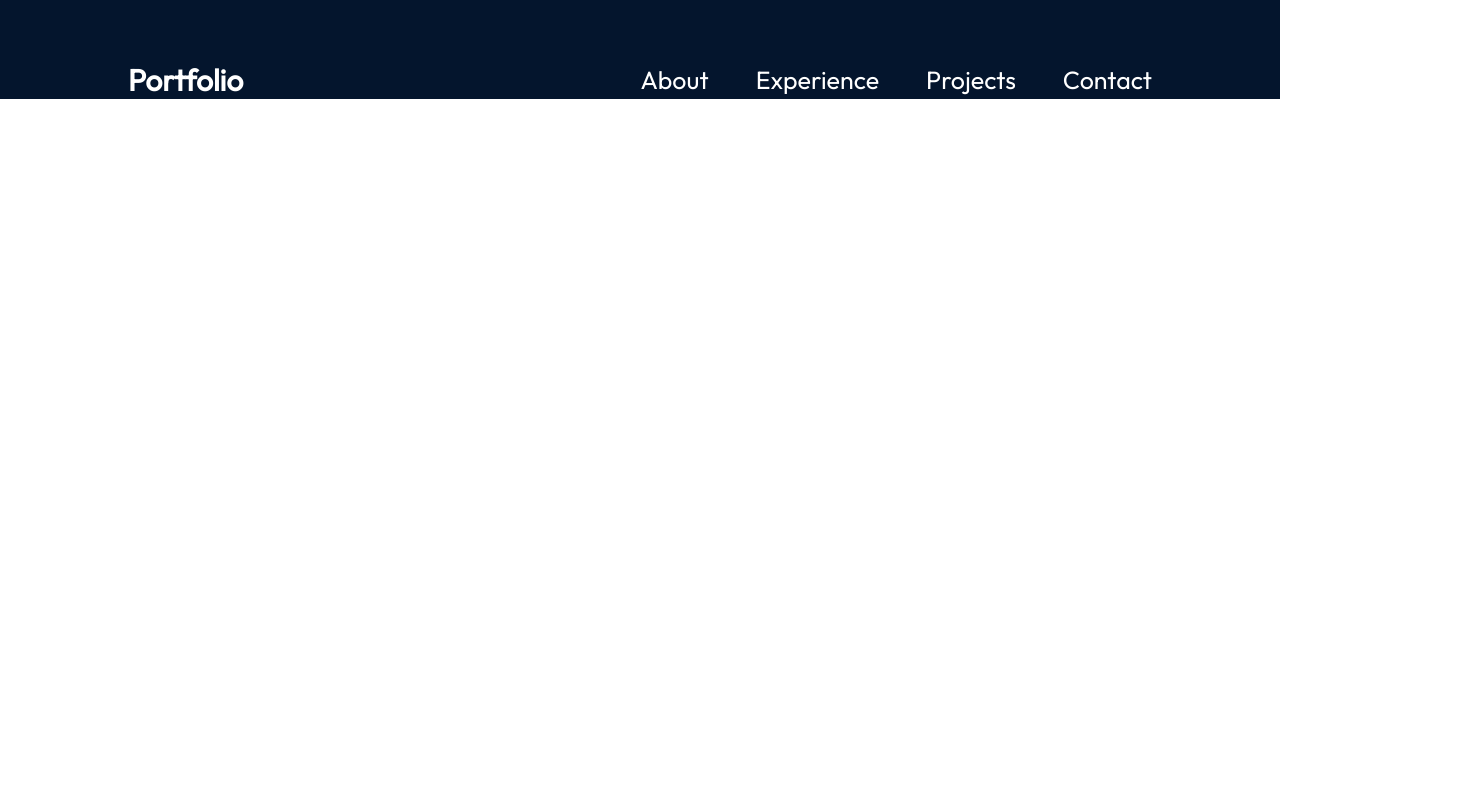
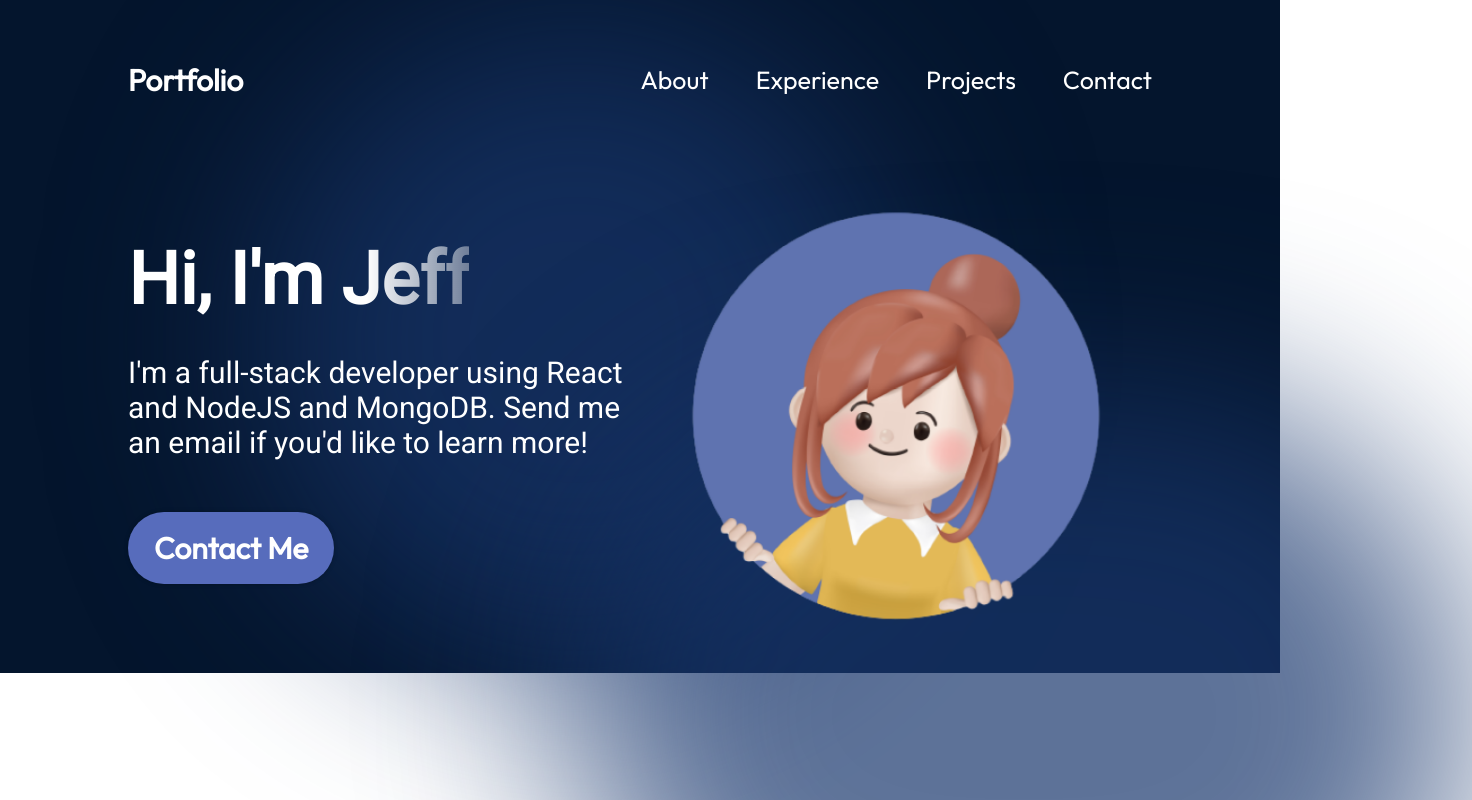
Before and after one commit to wajeff/git-github.com-wajeff-react-portfolio, a React app in the folder react-portfolio/: page / in a window 1280 px wide. Shown: the top 800 px of the page, 1472 px wide, since content can reach past the window. Built offline with nearby package versions, Linux system fonts and the light colour scheme; the HTML template or start-up script is replaced by a standard one.

Commit message:
Hero section
Added Hero.jsx
Added Hero.module.css

```diff
--- a/react-portfolio/src/App.jsx
+++ b/react-portfolio/src/App.jsx
@@ -1,5 +1,6 @@
 
 import styles from './App.module.css'
+import { Hero } from '/src/components/Hero/Hero.jsx'
 import { Navbar } from '/src/components/Navbar/Navbar.jsx'
 
 function App() {
@@ -7,6 +8,7 @@
   return (
     <div className ={styles.App}>
       <Navbar/>
+      <Hero />
     </div>
   )
 }
--- /dev/null
+++ b/react-portfolio/src/components/Hero/Hero.jsx
@@ -0,0 +1,28 @@
+import React from "react";
+
+import styles from "./Hero.module.css";
+import { getImageUrl } from "../../utils";
+
+export const Hero = () => {
+  return (
+    <section className={styles.container}>
+      <div className={styles.content}>
+        <h1 className={styles.title}>Hi, I'm Jeff</h1>
+        <p className={styles.description}>
+          I'm a full-stack developer using React and
+          NodeJS and MongoDB. Send me an email if you'd like to learn more!
+        </p>
+        <a href="mailto:wa.jeff@outlook.com" className={styles.contactBtn}>
+          Contact Me
+        </a>
+      </div>
+      <img
+        src={getImageUrl("hero/heroImage.png")}
+        alt="Hero image of me"
+        className={styles.heroImg}
+      />
+      <div className={styles.topBlur} />
+      <div className={styles.bottomBlur} />
+    </section>
+  );
+};
--- /dev/null
+++ b/react-portfolio/src/components/Hero/Hero.module.css
@@ -0,0 +1,122 @@
+@import "../../vars.css";
+
+.container {
+    position: relative;
+    display: flex;
+    align-items: center;
+    justify-content: space-between;
+    margin-top: 49px;
+    z-index: 1;
+    margin-left: 10%;
+    margin-right: 10%;
+}
+
+.content {
+    display: flex;
+    flex-direction: column;
+    align-items: flex-start;
+    color: var(--color-text);
+    z-index: 1;
+}
+
+.title {
+    font-size: 72px;
+    font-weight: 900;
+    margin-bottom: 33px;
+    font-family: var(--font-roboto);
+    background: linear-gradient(
+        90deg,
+        rgba(255, 255, 255, 1) 70%,
+        rgba(255,255,255,0) 120%
+    );
+    -webkit-text-fill-color: transparent;
+    -webkit-background-clip: text;
+}
+/*.title {
+  font-size: 72px;
+  font-weight: 900;
+  margin-bottom: 33px;
+  font-family: var(--font-roboto);
+  background: linear-gradient(
+    90deg,
+    rgba(255, 255, 255, 1) 70%,
+    rgba(255, 255, 255, 0) 120%
+  );
+  -webkit-text-fill-color: transparent;
+  -webkit-background-clip: text;
+}*/
+
+.description{
+    font-size: 30px;
+    font-family: var(--font-roboto);
+    margin-bottom: 52px;
+}
+
+.contactBtn {
+    text-decoration: none;
+    background-color: var(--color-primary);
+    color: var(--color-text);
+    border-radius: 100px;
+    font-size: 30px;
+    font-weight: 600;
+    padding: 17px 26px;
+    box-shadow: 0 0 4px 0 rgba(0, 0, 0, 0.25);
+}
+
+.heroImg{
+    width: 50%;
+    z-index: 1;
+
+    animation-name: floating;
+    animation-duration: 3s;
+    animation-iteration-count: infinite;
+    animation-timing-function: ease-in-out;
+}
+@keyframes floating {
+    0% {
+        transform: translate(0, 0px);
+    }
+    50% {
+        transform: translate(0, 10px);
+    }
+    100% {
+        transform: translate(0, -0px);
+    }
+}
+
+.topBlur {
+    position: absolute;
+    width: 50vw;
+    height: 50vw;
+    min-width: 350px;
+    min-height: 350px;
+    top: -128px;
+    left: 10vw;
+    border-radius: 764px;
+    background: rgba(25, 55, 109, 0.7);
+    filter: blur(100px);
+    z-index: 0;
+}
+
+.bottomBlur {
+    position: absolute;
+    width: 70vw;
+    height: 50vw;
+    min-width: 250px;
+    min-height: 350px;
+    top: 246px;
+    right: -25vw;
+    border-radius: 764px;
+    background: rgba(25, 55, 109, 0.7);
+    filter: blur(100px);
+    z-index: 0;
+}
+
+@media screen and (max-width: 830px) {
+    .container {
+        flex-direction: column-reverse;
+    }
+    .content {
+        align-items: center;
+    }
+}
--- a/react-portfolio/src/vars.css
+++ b/react-portfolio/src/vars.css
@@ -8,5 +8,5 @@
 
 
     /* Fonts */
-    --font-robot: "Roboto";
+    --font-roboto: "Roboto";
 }
```
Also changed, not shown: react-portfolio/src/components/About/About.jsx (added), react-portfolio/src/components/About/About.module.css (added).
